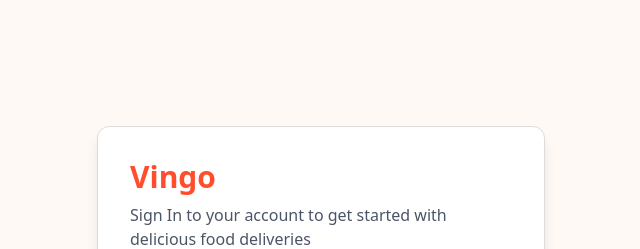
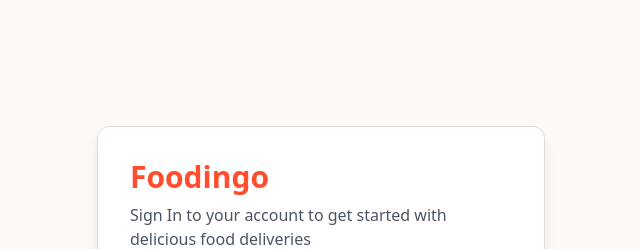
Before and after one commit to SAMBIT7978/Food-delivery-website, a React (Vite) app in the folder frontend/: page /signin in a window 1280 px wide. Shown: the top 249 px of the page, without its empty margins (319-959 px from the left). Built offline with nearby package versions, Linux system fonts and the light colour scheme; no server answers.

Commit message:
second commit

```diff
--- a/frontend/src/components/Nav.jsx
+++ b/frontend/src/components/Nav.jsx
@@ -60,7 +60,7 @@ handleSearchItems()
 
 
 
-            <h1 className='text-3xl font-bold mb-2 text-[#ff4d2d]'>Vingo</h1>
+            <h1 className='text-3xl font-bold mb-2 text-[#ff4d2d]'>Foodingo</h1>
             {userData.role == "user" && <div className='md:w-[60%] lg:w-[40%] h-[70px] bg-white shadow-xl rounded-lg items-center gap-[20px] hidden md:flex'>
                 <div className='flex items-center w-[30%] overflow-hidden gap-[10px] px-[10px] border-r-[2px] border-gray-400'>
                     <FaLocationDot size={25} className=" text-[#ff4d2d]" />
--- a/frontend/src/pages/SignIn.jsx
+++ b/frontend/src/pages/SignIn.jsx
@@ -54,7 +54,7 @@ function SignIn() {
             <div className={`bg-white rounded-xl shadow-lg w-full max-w-md p-8 border-[1px] `} style={{
                 border: `1px solid ${borderColor}`
             }}>
-                <h1 className={`text-3xl font-bold mb-2 `} style={{ color: primaryColor }}>Vingo</h1>
+                <h1 className={`text-3xl font-bold mb-2 `} style={{ color: primaryColor }}>Foodingo</h1>
                 <p className='text-gray-600 mb-8'> Sign In to your account to get started with delicious food deliveries
                 </p>
 
--- a/frontend/src/pages/SignUp.jsx
+++ b/frontend/src/pages/SignUp.jsx
@@ -64,7 +64,7 @@ function SignUp() {
             <div className={`bg-white rounded-xl shadow-lg w-full max-w-md p-8 border-[1px] `} style={{
                 border: `1px solid ${borderColor}`
             }}>
-                <h1 className={`text-3xl font-bold mb-2 `} style={{ color: primaryColor }}>Vingo</h1>
+                <h1 className={`text-3xl font-bold mb-2 `} style={{ color: primaryColor }}>Foodingo</h1>
                 <p className='text-gray-600 mb-8'> Create your account to get started with delicious food deliveries
                 </p>
 
```
